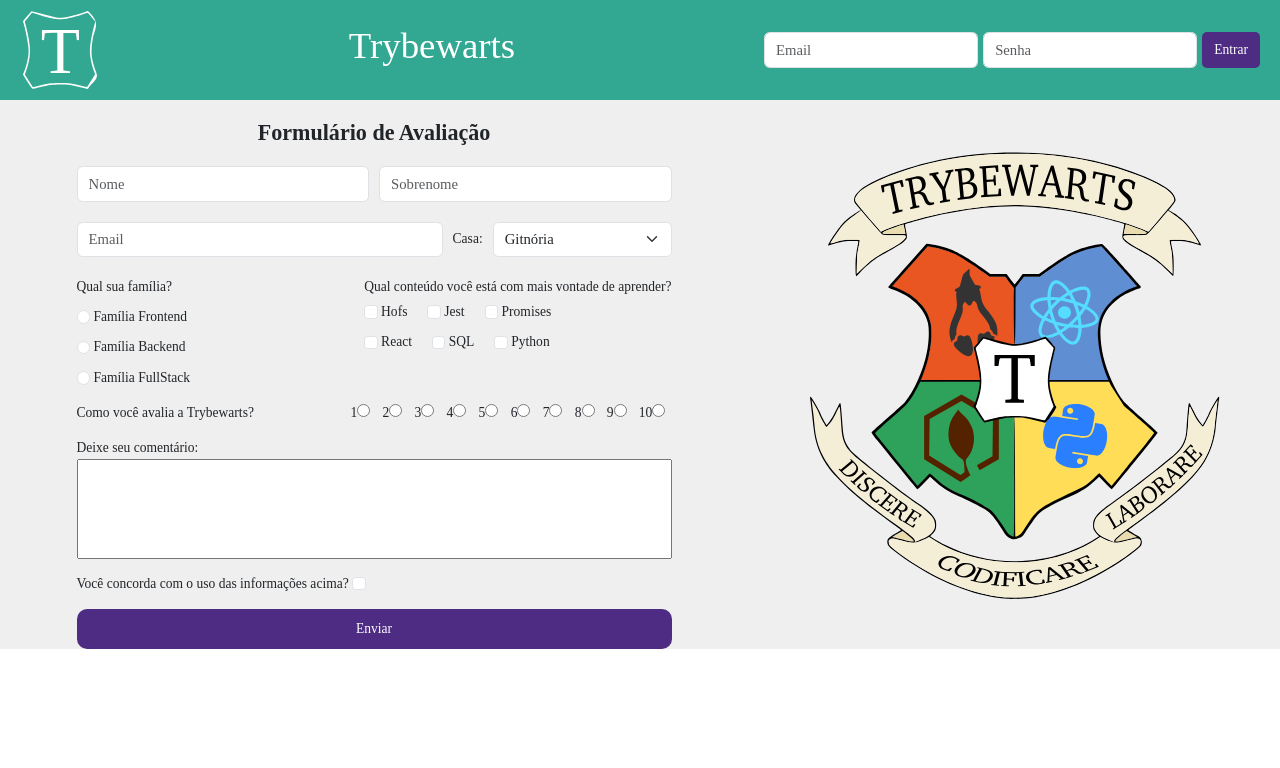
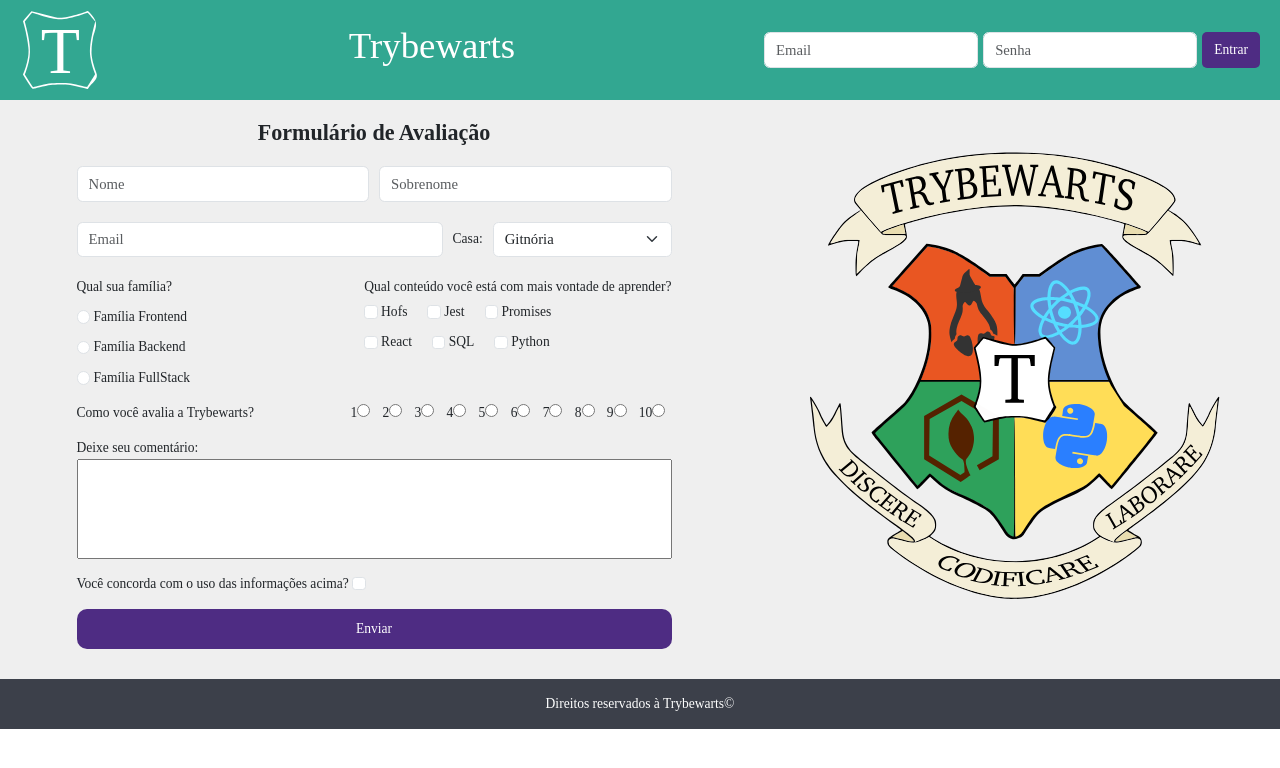
Before and after one commit to renanmarquesgarcia/trybewarts, a website: page index.html in a window 1280 px wide. Drawn offline with nearby package versions, Linux system fonts and the light colour scheme; a web font is replaced by a local one.

Commit message:
Create footer

```diff
--- a/index.html
+++ b/index.html
@@ -164,6 +164,7 @@
       id="trybewarts-forms-logo"
     >
   </main>
+  <footer>Direitos reservados à Trybewarts©</footer>
   <script src="script.js"></script>
 </body>
 </html>
--- a/style.css
+++ b/style.css
@@ -45,7 +45,7 @@ main {
   background-color: rgba(128, 128, 128, 0.128);
   display: flex;
   justify-content: space-around;
-  margin-bottom: 50px;
+  padding-bottom: 30px;
 }
 
 #evaluation-form {
@@ -156,3 +156,12 @@ main {
 #trybewarts-forms-logo {
   height: 500px;
 }
+
+footer {
+  align-items: center;
+  background-color: rgb(60, 64, 74);
+  color: white;
+  display: flex;
+  justify-content: center;
+  height: 50px;
+}
```
